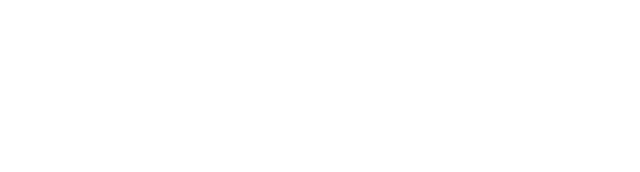
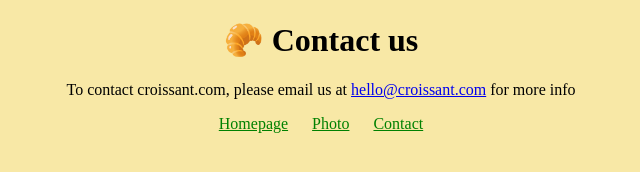
Before and after one commit to Shaghayegh9473/Croissant, a plain HTML site: page contact.html in a window 1280 px wide. Shown: the whole page, without its empty margins (319-959 px from the left). Drawn offline with Linux system fonts and the light colour scheme.

Commit message:
Completed the contact page

```diff
--- a/contact.html
+++ b/contact.html
@@ -4,6 +4,18 @@
     <meta charset="UTF-8" />
     <meta name="viewport" content="width=device-width, initial-scale=1.0" />
     <title>Contact</title>
+    <link rel="stylesheet" href="/src/style.css" />
   </head>
-  <body></body>
+  <body>
+    <h1>🥐 Contact us</h1>
+    <p>
+      To contact croissant.com, please email us at
+      <a href="mailto:hello@croissant.com">hello@croissant.com</a> for more info
+    </p>
+    <footer>
+      <a href="/">Homepage</a>
+      <a href="/photo.html">Photo</a>
+      <a href="/contact.html">Contact</a>
+    </footer>
+  </body>
 </html>
```
